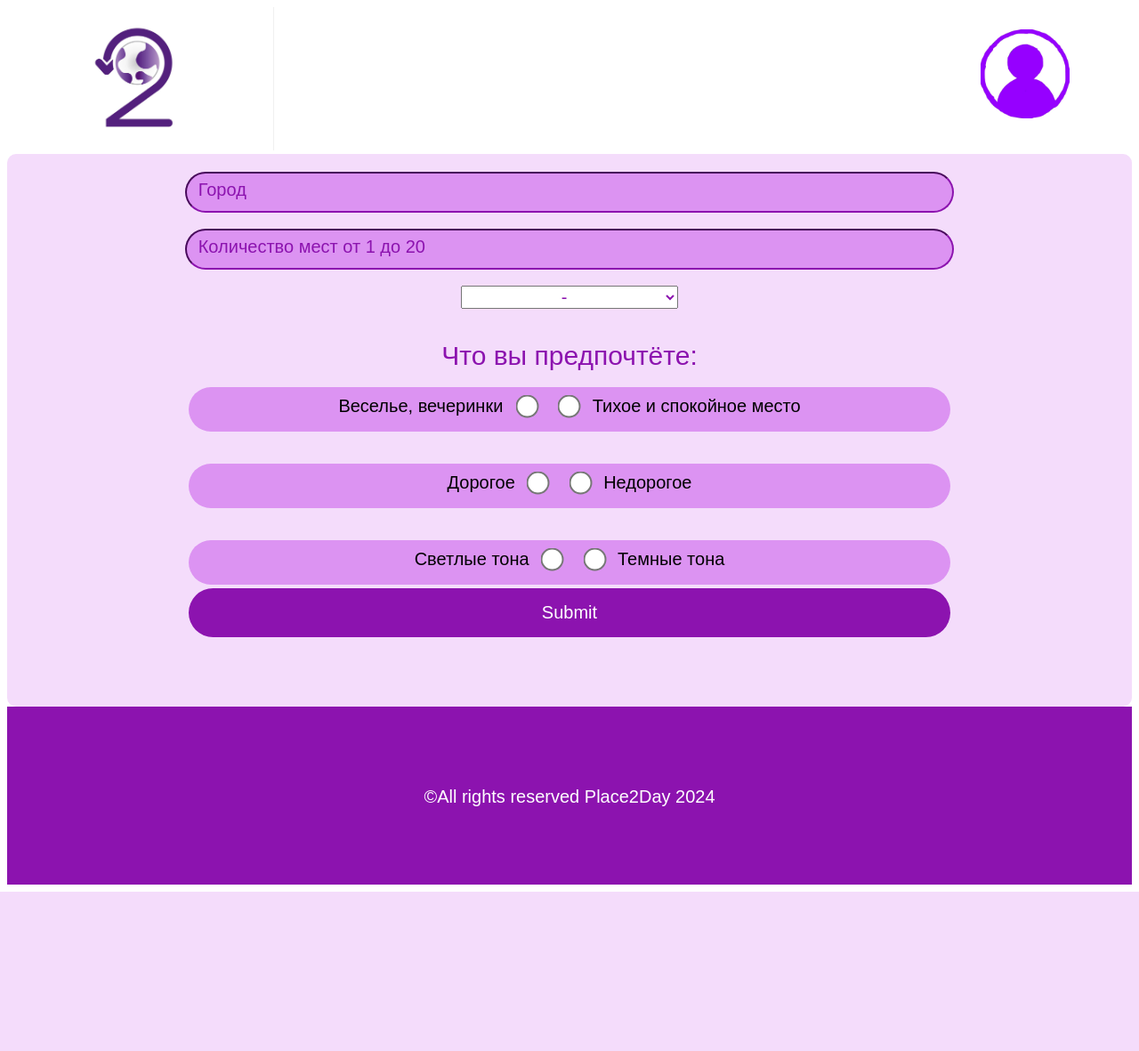
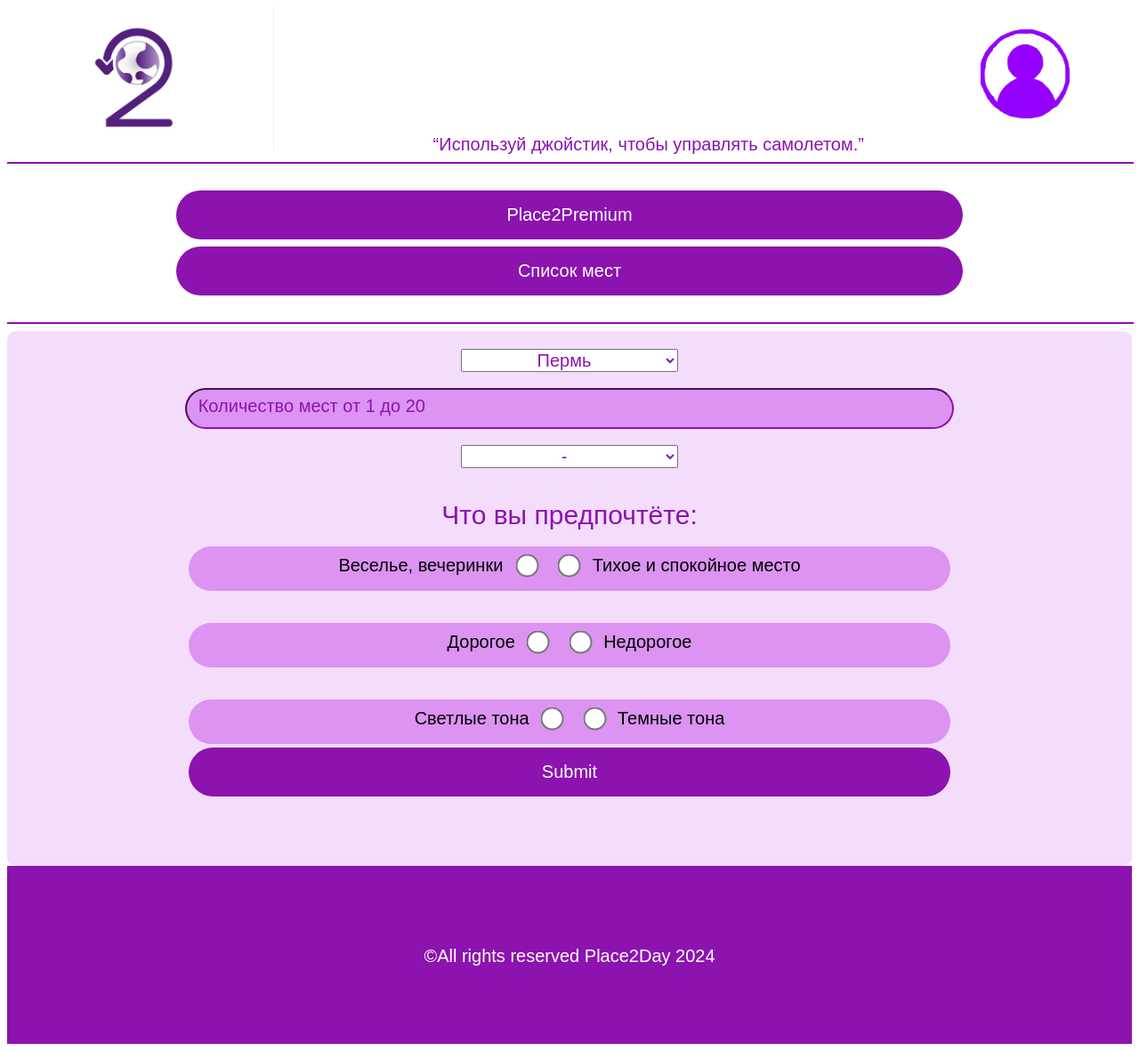
Before and after one commit to selleproyt/placesapp, a Flask app: page / in a window 1280 px wide. Shown: the whole page at 89% size. Before the commit the page ends 1002 px from the top, so only its background shows below. Run offline with Flask 3, Linux system fonts and the light colour scheme.

Commit message:
place2day

```diff
--- a/main.py
+++ b/main.py
@@ -3,7 +3,7 @@ from flask import redirect
 from poisk import place
 from flask import request, session, g
 from flask import render_template
-from parser import dimport, checkplace
+from parser import dimport, checkplace, dread
 from userbase import createuser, login, dopoln
 from captcha.image import ImageCaptcha
 from net import obrabotka
@@ -37,7 +37,7 @@ def registration():
 @app.route("/submitresponse", methods=['POST'])
 def submitresponse():
     try:
-        town = request.form["town"]
+        town = request.form.get("inputtown")
         mark = request.form["mark"]
         name = request.form["name"]
         if int(mark) < 10 and int(mark) > 0:
@@ -86,6 +86,9 @@ def submitreg():
 def loginmain():
     return render_template('login.html')
 
+@app.route("/premium")
+def premium():
+    return render_template('premium.html')
 
 @app.route("/logout", methods=['POST'])
 def logout():
@@ -110,6 +113,10 @@ def submitlogin():
 def admin():
     return render_template('admin.html')
 
+@app.route("/list")
+def list():
+    li=dread()
+    return render_template("list.html",li=li)
 
 @app.route("/user")
 def user():
@@ -129,6 +136,7 @@ def places(parameters):
     # return f"Привет, {parameters}!"
     try:
         parameters = list(map(str, parameters.split("&")))
+        # return f"Привет, {parameters}!"
         return render_template("results.html", results=place(parameters)[0], resscore=place(parameters)[1],
                                dlp=len(place(parameters)[0]))
     except:
@@ -138,8 +146,8 @@ def places(parameters):
 @app.route('/submit', methods=['POST'])
 def submitrest():
     try:
-        userlist = [request.form['town'], request.form['count'], request.form['atmosphere'], request.form['price'],
-                    request.form['color'], request.form.get('type')]
+        userlist = [request.form.get('inputtown'), request.form['count'], request.form['atmosphere'], request.form['price'],
+                    request.form['color'], request.form.get('type'),request.form.get('type2')]
         s = ""
         cnt = int(request.form['count'])
         if cnt < 1 or cnt > 20:
--- a/poisk.py
+++ b/poisk.py
@@ -10,10 +10,11 @@ def place(userlist):
         price = int(userlist[3])
         color = int(userlist[4])
         type = userlist[5]
+        type2 = userlist[6]
         l2 = []
         for i in range(len(l)):
             place2 = l[i]
-            if place2[2] == town and place2[1] == type:
+            if place2[2] == town and place2[1] == type and place2[12]==type2:
                 cnt = abs(atmosphere - int(place2[5])) + abs(price - int(place2[6])) + abs(color - int(place2[8]))
                 l2.append((i, cnt))
         l2.sort(key=lambda x: x[1])
@@ -24,5 +25,5 @@ def place(userlist):
         for i in range(count):
             l3.append(l[l2[i][0]])
         return ((l3, l4))
-    except:
+    except Exception as exc:
         return ['error']
--- a/static/css/style.css
+++ b/static/css/style.css
@@ -25,6 +25,7 @@ body{
     color:white;
     margin-right:20px;
     font-family: sans-serif;
+    vertical-align:top;
 }
 .sendbutton{
   background-color: #8c13af;
@@ -154,6 +155,11 @@ body{
     margin-left:40px;
     font-family: sans-serif;
 }
+.namelk3{
+    font-size:100px;
+    color:#dbe600;
+    font-family: sans-serif;
+}
 .namelk{
     font-size:100px;
     color:#8c13af;
@@ -189,3 +195,17 @@ hr{
     text-align:center;
     margin-left:40%
 }
+.premium{
+    text-align:center;
+}
+.prt{
+    font-size:20px;
+}
+.qq{
+    color:#8c13af;
+    text-align:center;
+    vertical-align:center;
+    margin-left: 14%;
+    margin-bottom:200px;
+    font-size: 20px;
+}
--- a/templates/main.html
+++ b/templates/main.html
@@ -9,11 +9,23 @@
 <body>
 <section class="headbanner">
     <img width="300px" src="/static/img/logo.jpg">
+    <q class="qq" align="center">Используй джойстик, чтобы управлять самолетом.</q>
     <a class="linklk" href="/user"> <img class="linklk" width="100px" align="right" src="/static/img/lk.jpg"></a>
+</section>
+<section class="premium">
+<hr size="2px" width="100%" color="#8c13af">
+<br>
+<a href="/premium"><input value="Place2Premium" class="sendbutton" type="submit" name="town"></a>
+<a href="/list"><input value="Список мест" class="sendbutton" type="submit" name="town"></a>
+<br><br>
+<hr size="2px" width="100%" color="#8c13af">
 </section>
 <section class="paform">
     <form method="post" action="/submit">
-        <input placeholder="  Город" class="inputtown" type="text" name="town">
+        <select name="inputtown" class="selector">
+            <option value="Пермь">Пермь</option>
+            <option value="Екатеринбург">Екатеринбург</option>
+        </select>
         <br><br>
         <input placeholder="  Количество мест от 1 до 20" class="inputtown" type="text" name="count">
         <br><br>
```
Also changed, not shown: templates/list.html (added, +13 -0 lines), templates/lk.html (+5 -2 lines), templates/premium.html (added, +33 -0 lines), places.db, static/img/lock.png (added), static/img/prem2.png (added), static/img/premhome.png (added), static/img/premkalmar.jpg (added).
